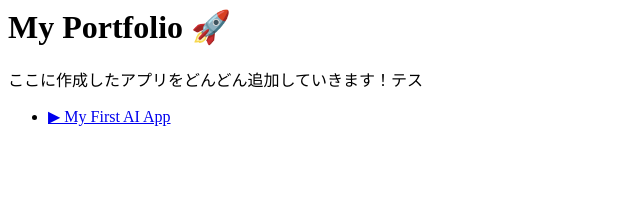
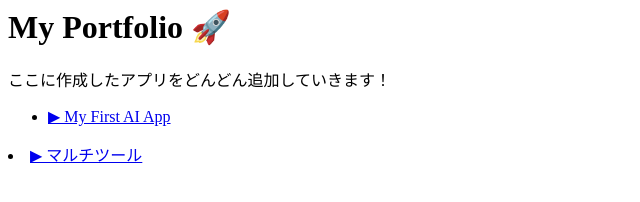
Before and after one commit to naoe233tetudo-crypto/naoe233tetudo-crypto.github.io, a plain HTML site: page index.html in a window 1280 px wide. Shown: the whole page, without its empty margins (0-640 px from the left). Drawn offline with Linux system fonts and the light colour scheme.

Commit message:
Update index.html

```diff
--- a/index.html
+++ b/index.html
@@ -1,7 +1,9 @@
 <h1>My Portfolio 🚀</h1>
 
-<p>ここに作成したアプリをどんどん追加していきます！テス</p>
+<p>ここに作成したアプリをどんどん追加していきます！</p>
 
 <ul>
   <li><a href="https://naoe233tetudo-crypto.github.io/my-first-ai-app/">▶︎ My First AI App</a></li>
 </ul>
+<li><a href="https://naoe233tetudo-crypto.github.io/multitool-pwa/">▶︎ マルチツール</a></li>
+</ul>
```
